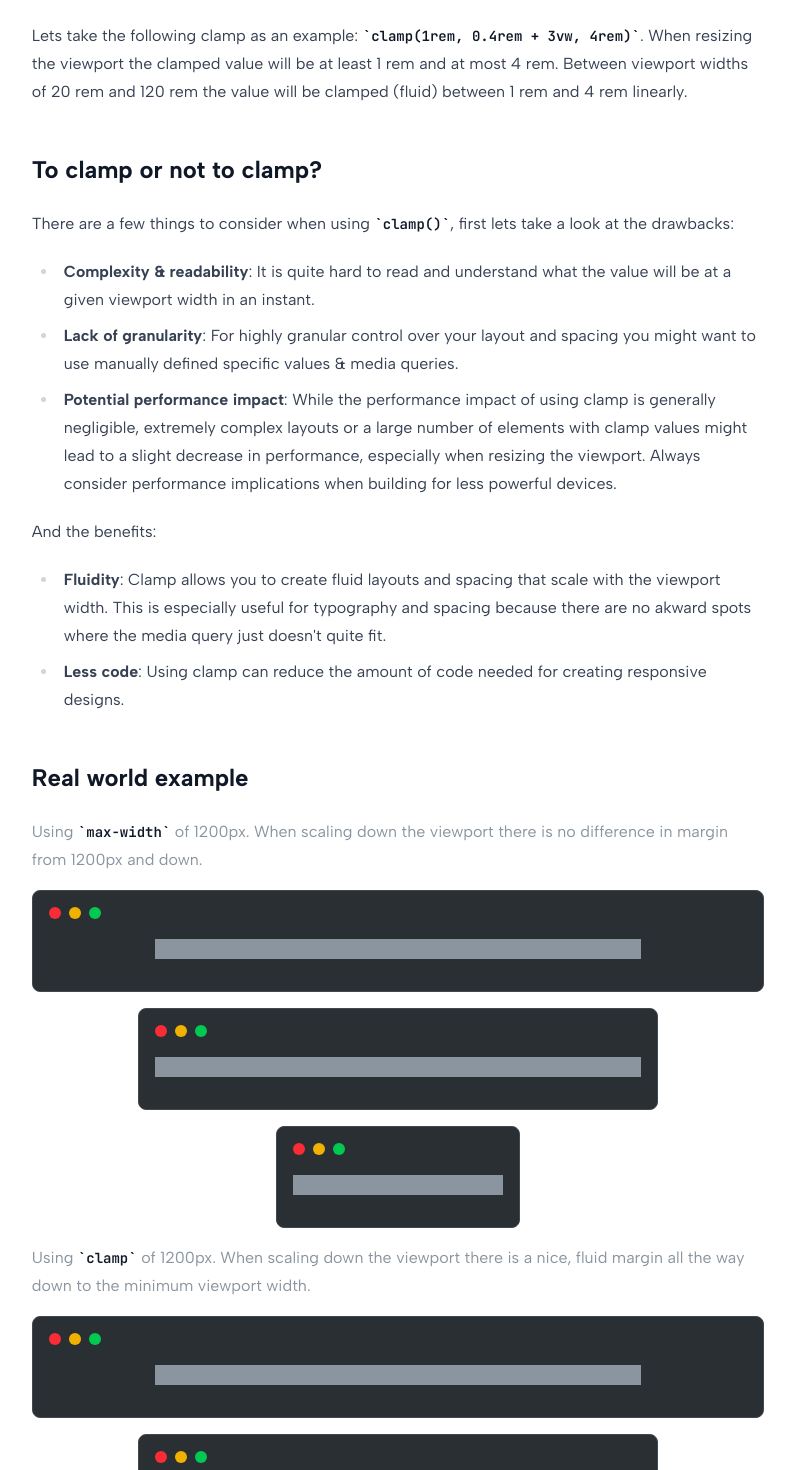
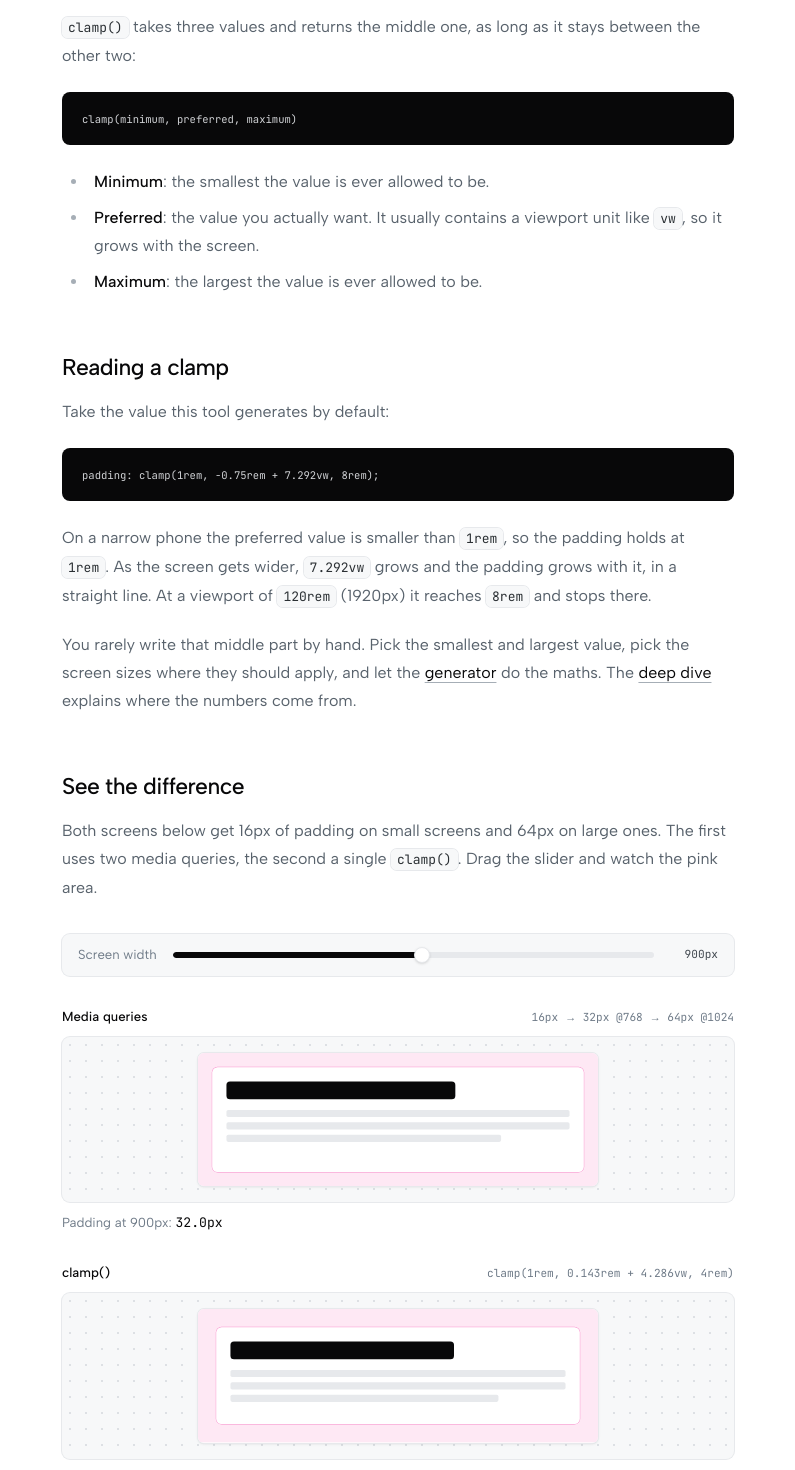
Before and after one commit to Willem-Jaap/cssclamp, a Next.js app: page /guide in a window 1280 px wide. Shown: the part 438-1908 px from the top of the page, without its empty margins (242-1037 px from the left). Built offline with nearby package versions, Linux system fonts and the light colour scheme.

Commit message:
feat: rewrite the guide with an interactive comparison

```diff
--- a/src/app/guide/example.tsx
+++ b/src/app/guide/example.tsx
@@ -1,74 +1,130 @@
-const Example = () => {
+'use client';
+
+import { useEffect, useRef, useState } from 'react';
+
+import { Slider } from '~/components/ui/slider';
+
+const MIN_WIDTH = 320;
+const MAX_WIDTH = 1440;
+const SCREEN_HEIGHT = 300;
+
+// 1rem at 320px up to 4rem at 1440px, see the deepdive for the maths.
+const CLAMP = 'clamp(1rem, 0.143rem + 4.286vw, 4rem)';
+
+const getSteppedPadding = (width: number) => {
+    if (width >= 1024) return 64;
+    if (width >= 768) return 32;
+    return 16;
+};
+
+const getClampedPadding = (width: number) => Math.min(Math.max(2.286 + 0.04286 * width, 16), 64);
+
+interface ScreenProps {
+    label: string;
+    code: string;
+    width: number;
+    scale: number;
+    padding: number;
+}
+
+const Screen = ({ label, code, width, scale, padding }: ScreenProps) => {
     return (
-        <div className="flex flex-col gap-4">
-            <div className="text-neutral-400">
-                Using <code>max-width</code> of 1200px. When scaling down the viewport there is no
-                difference in margin from 1200px and down.
-            </div>
-            <div className="relative h-full origin-top-left overflow-hidden rounded-lg border border-neutral-700 bg-neutral-800 pt-12 pb-8">
-                <div className="absolute top-4 left-4">
-                    <div className="flex items-center gap-2">
-                        <div className="h-3 w-3 rounded-full bg-red-500" />
-                        <div className="h-3 w-3 rounded-full bg-yellow-500" />
-                        <div className="h-3 w-3 rounded-full bg-green-500" />
+        <figure className="not-prose flex flex-col gap-3">
+            <figcaption className="flex items-baseline justify-between gap-4 text-sm">
+                <span className="font-medium text-neutral-950">{label}</span>
+                <code className="font-mono text-xs text-neutral-500">{code}</code>
+            </figcaption>
+            <div className="flex justify-center rounded-lg bg-canvas bg-[radial-gradient(#dde0e4_1px,transparent_1px)] bg-size-[16px_16px] p-4 ring-1 ring-line">
+                <div
+                    className="overflow-hidden rounded-md bg-white shadow-sm ring-1 ring-line"
+                    style={{ width: width * scale, height: SCREEN_HEIGHT * scale }}>
+                    <div
+                        className="origin-top-left bg-primary-50"
+                        style={{
+                            width,
+                            height: SCREEN_HEIGHT,
+                            padding,
+                            transform: `scale(${scale})`,
+                        }}>
+                        <div className="flex h-full flex-col gap-6 rounded-xl bg-white p-8 ring-1 ring-primary-200">
+                            <div className="h-10 w-2/3 rounded-lg bg-neutral-950" />
+                            <div className="flex flex-col gap-3">
+                                <div className="h-4 rounded bg-line" />
+                                <div className="h-4 rounded bg-line" />
+                                <div className="h-4 w-4/5 rounded bg-line" />
+                            </div>
+                        </div>
                     </div>
                 </div>
-                <div className="mx-auto h-5 w-2/3 border border-dashed border-neutral-400 bg-neutral-400 px-2 py-1 text-lg" />
             </div>
-            <div className="relative mx-auto h-full w-[calc(66.6%+2rem)] origin-top-left overflow-hidden rounded-lg border border-neutral-700 bg-neutral-800 px-4 pt-12 pb-8">
-                <div className="absolute top-4 left-4">
-                    <div className="flex items-center gap-2">
-                        <div className="h-3 w-3 rounded-full bg-red-500" />
-                        <div className="h-3 w-3 rounded-full bg-yellow-500" />
-                        <div className="h-3 w-3 rounded-full bg-green-500" />
-                    </div>
-                </div>
-                <div className="mx-auto h-5 border border-dashed border-neutral-400 bg-neutral-400 px-2 py-1 text-lg" />
+            <p className="text-sm text-neutral-500">
+                Padding at {width}px:{' '}
+                <span className="font-mono text-neutral-950 tabular-nums">
+                    {padding.toFixed(1)}px
+                </span>
+            </p>
+        </figure>
+    );
+};
+
+const Example = () => {
+    const containerRef = useRef<HTMLDivElement>(null);
+    const [available, setAvailable] = useState(0);
+    const [width, setWidth] = useState(900);
+
+    useEffect(() => {
+        const element = containerRef.current;
+        if (!element) return;
+
+        const observer = new ResizeObserver(([entry]) => {
+            // Leave room for the canvas padding around each screen.
+            setAvailable(entry.contentRect.width - 32);
+        });
+        observer.observe(element);
+
+        return () => {
+            observer.disconnect();
+        };
+    }, []);
+
+    const scale = available > 0 ? available / MAX_WIDTH : 0;
+
+    return (
+        <div ref={containerRef} className="not-prose my-8 flex flex-col gap-8">
+            <div className="flex items-center gap-4 rounded-lg bg-canvas px-4 py-3 ring-1 ring-line">
+                <span className="text-sm whitespace-nowrap text-neutral-500">Screen width</span>
+                <Slider
+                    aria-label="Screen width"
+                    min={MIN_WIDTH}
+                    max={MAX_WIDTH}
+                    step={1}
+                    value={[width]}
+                    onValueChange={([value]) => {
+                        setWidth(value);
+                    }}
+                />
+                <span className="w-16 text-right font-mono text-xs text-neutral-700 tabular-nums">
+                    {width}px
+                </span>
             </div>
-            <div className="relative mx-auto h-full w-1/3 origin-top-left overflow-hidden rounded-lg border border-neutral-700 bg-neutral-800 px-4 pt-12 pb-8">
-                <div className="absolute top-4 left-4">
-                    <div className="flex items-center gap-2">
-                        <div className="h-3 w-3 rounded-full bg-red-500" />
-                        <div className="h-3 w-3 rounded-full bg-yellow-500" />
-                        <div className="h-3 w-3 rounded-full bg-green-500" />
-                    </div>
-                </div>
-                <div className="mx-auto h-5 border border-dashed border-neutral-400 bg-neutral-400 px-2 py-1 text-lg" />
-            </div>
-            <div className="text-neutral-400">
-                Using <code>clamp</code> of 1200px. When scaling down the viewport there is a nice,
-                fluid margin all the way down to the minimum viewport width.
-            </div>
-            <div className="relative h-full origin-top-left overflow-hidden rounded-lg border border-neutral-700 bg-neutral-800 pt-12 pb-8">
-                <div className="absolute top-4 left-4">
-                    <div className="flex items-center gap-2">
-                        <div className="h-3 w-3 rounded-full bg-red-500" />
-                        <div className="h-3 w-3 rounded-full bg-yellow-500" />
-                        <div className="h-3 w-3 rounded-full bg-green-500" />
-                    </div>
-                </div>
-                <div className="mx-auto h-5 w-2/3 border border-dashed border-neutral-400 bg-neutral-400 px-2 py-1 text-lg" />
-            </div>
-            <div className="relative mx-auto h-full w-[calc(66.6%+2rem)] origin-top-left overflow-hidden rounded-lg border border-neutral-700 bg-neutral-800 px-4 pt-12 pb-8">
-                <div className="absolute top-4 left-4">
-                    <div className="flex items-center gap-2">
-                        <div className="h-3 w-3 rounded-full bg-red-500" />
-                        <div className="h-3 w-3 rounded-full bg-yellow-500" />
-                        <div className="h-3 w-3 rounded-full bg-green-500" />
-                    </div>
-                </div>
-                <div className="mx-auto h-5 w-3/4 border border-dashed border-neutral-400 bg-neutral-400 px-2 py-1 text-lg" />
-            </div>
-            <div className="relative mx-auto h-full w-1/3 origin-top-left overflow-hidden rounded-lg border border-neutral-700 bg-neutral-800 px-4 pt-12 pb-8">
-                <div className="absolute top-4 left-4">
-                    <div className="flex items-center gap-2">
-                        <div className="h-3 w-3 rounded-full bg-red-500" />
-                        <div className="h-3 w-3 rounded-full bg-yellow-500" />
-                        <div className="h-3 w-3 rounded-full bg-green-500" />
-                    </div>
-                </div>
-                <div className="mx-auto h-5 border border-dashed border-neutral-400 bg-neutral-400 px-2 py-1 text-lg" />
-            </div>
+            {scale > 0 && (
+                <>
+                    <Screen
+                        label="Media queries"
+                        code="16px → 32px @768 → 64px @1024"
+                        width={width}
+                        scale={scale}
+                        padding={getSteppedPadding(width)}
+                    />
+                    <Screen
+                        label="clamp()"
+                        code={CLAMP}
+                        width={width}
+                        scale={scale}
+                        padding={getClampedPadding(width)}
+                    />
+                </>
+            )}
         </div>
     );
 };
--- a/src/app/guide/page.tsx
+++ b/src/app/guide/page.tsx
@@ -1,80 +1,158 @@
+import type { Metadata } from 'next';
 import Link from 'next/link';
+
+import Prose from '~/components/content/prose';
 
 import Example from '~/app/guide/example';
 
 const Page = () => {
     return (
-        <article className="mx-[clamp(0rem,_-6.915rem_+_26.596vw,_25rem)] my-24 prose max-w-none">
-            <h1>CSS Clamp Guide</h1>
+        <Prose
+            eyebrow="Guide"
+            title="How to use CSS clamp()"
+            lede="One line of CSS that scales spacing and type smoothly between two screen sizes. No breakpoints, no jumps.">
+            <h2>What clamp() does</h2>
             <p>
-                <code>clamp()</code>is a CSS function that allows you to clamp a value between a
-                minimum and maximum value. It is a great tool for spacing and typography and very
-                underused in my opinion. If you&apos;re interested in the technical details, check
-                out the <Link href="/deepdive">deepdive</Link>,{' '}
-                <Link
-                    href="https://developer.mozilla.org/en-US/docs/Web/CSS/clamp"
-                    target="_blank"
-                    rel="noreferrer">
-                    MDN docs
-                </Link>{' '}
-                and the{' '}
-                <Link
-                    href="https://www.w3.org/TR/css-values-4/#math-function"
-                    target="_blank"
-                    rel="noreferrer">
-                    W3C spec
-                </Link>
-                .
+                <code>clamp()</code> takes three values and returns the middle one, as long as it
+                stays between the other two:
             </p>
-            <p>A short overview of the syntax:</p>
             <pre>
                 <code>clamp(minimum, preferred, maximum)</code>
             </pre>
-            <p>
-                Lets take the following clamp as an example:{' '}
-                <code>clamp(1rem, 0.4rem + 3vw, 4rem)</code>. When resizing the viewport the clamped
-                value will be at least 1 rem and at most 4 rem. Between viewport widths of 20 rem
-                and 120 rem the value will be clamped (fluid) between 1 rem and 4 rem linearly.
-            </p>
-            <h2>To clamp or not to clamp?</h2>
-            <p>
-                There are a few things to consider when using <code>clamp()</code>, first lets take
-                a look at the drawbacks:
-            </p>
             <ul>
                 <li>
-                    <b>Complexity & readability</b>: It is quite hard to read and understand what
-                    the value will be at a given viewport width in an instant.
+                    <strong>Minimum</strong>: the smallest the value is ever allowed to be.
                 </li>
                 <li>
-                    <b>Lack of granularity</b>: For highly granular control over your layout and
-                    spacing you might want to use manually defined specific values & media queries.
+                    <strong>Preferred</strong>: the value you actually want. It usually contains a
+                    viewport unit like <code>vw</code>, so it grows with the screen.
                 </li>
                 <li>
-                    <b>Potential performance impact</b>: While the performance impact of using clamp
-                    is generally negligible, extremely complex layouts or a large number of elements
-                    with clamp values might lead to a slight decrease in performance, especially
-                    when resizing the viewport. Always consider performance implications when
-                    building for less powerful devices.
+                    <strong>Maximum</strong>: the largest the value is ever allowed to be.
                 </li>
             </ul>
-            <p>And the benefits:</p>
+
+            <h2>Reading a clamp</h2>
+            <p>Take the value this tool generates by default:</p>
+            <pre>
+                <code>padding: clamp(1rem, -0.75rem + 7.292vw, 8rem);</code>
+            </pre>
+            <p>
+                On a narrow phone the preferred value is smaller than <code>1rem</code>, so the
+                padding holds at <code>1rem</code>. As the screen gets wider, <code>7.292vw</code>{' '}
+                grows and the padding grows with it, in a straight line. At a viewport of{' '}
+                <code>120rem</code> (1920px) it reaches <code>8rem</code> and stops there.
+            </p>
+            <p>
+                You rarely write that middle part by hand. Pick the smallest and largest value, pick
+                the screen sizes where they should apply, and let the{' '}
+                <Link href="/">generator</Link> do the maths. The{' '}
+                <Link href="/deepdive">deep dive</Link> explains where the numbers come from.
+            </p>
+
+            <h2>See the difference</h2>
+            <p>
+                Both screens below get 16px of padding on small screens and 64px on large ones. The
+                first uses two media queries, the second a single <code>clamp()</code>. Drag the
+                slider and watch the pink area.
+            </p>
+            <Example />
+            <p>
+                The media query version jumps at 768px and 1024px and stays flat everywhere in
+                between. The clamp version never jumps: every screen width gets its own padding.
+            </p>
+
+            <h2>Using the generator</h2>
+            <ol>
+                <li>
+                    Choose <strong>Container</strong> to preview spacing, or <strong>Text</strong>{' '}
+                    to preview font sizes.
+                </li>
+                <li>
+                    Set the <strong>minimum and maximum value</strong>: the size on the smallest and
+                    the largest screen.
+                </li>
+                <li>
+                    Set the <strong>viewport range</strong>: the screen widths where the value
+                    should start and stop growing. Match these to your design, for example 24rem
+                    (384px) to 120rem (1920px).
+                </li>
+                <li>
+                    Drag the <strong>screen width</strong> slider to check the result, then copy the
+                    value.
+                </li>
+            </ol>
+
+            <h2>When to reach for it</h2>
+            <p>Clamp is at its best for values that should feel proportional to the screen:</p>
+            <ul>
+                <li>Page and section padding, and gaps between large blocks.</li>
+                <li>Headings and display text.</li>
+                <li>Gutters in grids and card layouts.</li>
+            </ul>
+            <p>It is less useful when:</p>
             <ul>
                 <li>
-                    <b>Fluidity</b>: Clamp allows you to create fluid layouts and spacing that scale
-                    with the viewport width. This is especially useful for typography and spacing
-                    because there are no akward spots where the media query just doesn&apos;t quite
-                    fit.
+                    <strong>The layout changes shape.</strong> Going from one column to three is a
+                    job for a media or container query, not a fluid value.
                 </li>
                 <li>
-                    <b>Less code</b>: Using clamp can reduce the amount of code needed for creating
-                    responsive designs.
+                    <strong>The value is tiny.</strong> Scaling a 4px border radius to 6px is
+                    invisible and only makes the code harder to read.
+                </li>
+                <li>
+                    <strong>You need an exact value at an exact size.</strong> If a design specifies
+                    24px at 768px and nothing in between, a breakpoint says that more clearly.
                 </li>
             </ul>
-            <h2>Real world example</h2>
-            <Example />
-        </article>
+
+            <h2>Tips</h2>
+            <ul>
+                <li>
+                    Use <code>rem</code> for the minimum and maximum, so the value still respects
+                    the user&apos;s font size setting.
+                </li>
+                <li>
+                    Keep body text close to fixed. A fluid range like 1rem to 1.125rem is plenty;
+                    save the big ranges for headings.
+                </li>
+                <li>
+                    Put fluid values in variables or design tokens, so you only write each clamp
+                    once.
+                </li>
+            </ul>
+
+            <h2>Further reading</h2>
+            <ul>
+                <li>
+                    <Link href="/deepdive">The deep dive</Link>: the maths, zoom and accessibility,
+                    and container units.
+                </li>
+                <li>
+                    <Link
+                        href="https://developer.mozilla.org/en-US/docs/Web/CSS/clamp"
+                        target="_blank"
+                        rel="noreferrer">
+                        clamp() on MDN
+                    </Link>
+                </li>
+                <li>
+                    <Link
+                        href="https://www.w3.org/TR/css-values-4/#comp-func"
+                        target="_blank"
+                        rel="noreferrer">
+                        CSS Values and Units, Level 4
+                    </Link>
+                </li>
+            </ul>
+        </Prose>
     );
 };
 
+export const metadata: Metadata = {
+    title: 'Guide',
+    description:
+        'Learn how CSS clamp() works, how to read a clamp value and when to use fluid spacing and typography instead of media queries.',
+};
+
 export default Page;
--- /dev/null
+++ b/src/components/content/prose.tsx
@@ -0,0 +1,42 @@
+import { type ReactNode } from 'react';
+
+import cn from '~/utils/cn';
+
+interface Props {
+    eyebrow: string;
+    title: string;
+    lede: ReactNode;
+    children: ReactNode;
+    className?: string;
+}
+
+const Prose = ({ eyebrow, title, lede, children, className }: Props) => {
+    return (
+        <article className={cn('mx-auto w-full max-w-2xl py-16 md:py-24', className)}>
+            <header className="mb-12 border-b border-b-line pb-10">
+                <p className="text-sm font-medium text-primary-500">{eyebrow}</p>
+                <h1 className="mt-3 text-4xl font-medium tracking-tight text-balance text-neutral-950">
+                    {title}
+                </h1>
+                <p className="mt-4 text-lg leading-relaxed text-pretty text-neutral-500">{lede}</p>
+            </header>
+            <div
+                className={cn(
+                    'prose max-w-none',
+                    'prose-headings:font-medium prose-headings:tracking-tight prose-headings:text-neutral-950',
+                    'prose-h2:mt-14 prose-h2:mb-4 prose-h2:text-2xl prose-h3:mt-8 prose-h3:text-lg',
+                    'prose-p:leading-7 prose-p:text-neutral-600 prose-li:text-neutral-600 prose-li:marker:text-neutral-300',
+                    'prose-strong:font-medium prose-strong:text-neutral-950',
+                    'prose-a:font-normal prose-a:text-neutral-950 prose-a:decoration-neutral-300 prose-a:underline-offset-4 hover:prose-a:decoration-neutral-950',
+                    'prose-code:rounded-md prose-code:bg-canvas prose-code:px-1.5 prose-code:py-0.5 prose-code:text-[0.8125em] prose-code:font-normal prose-code:text-neutral-800 prose-code:ring-1 prose-code:ring-line prose-code:before:content-none prose-code:after:content-none',
+                    'prose-pre:rounded-lg prose-pre:bg-neutral-950 prose-pre:px-5 prose-pre:py-4 prose-pre:text-[0.8125rem] prose-pre:leading-relaxed',
+                    '[&_pre_code]:bg-transparent [&_pre_code]:p-0 [&_pre_code]:text-neutral-100 [&_pre_code]:ring-0',
+                    'prose-hr:border-line',
+                )}>
+                {children}
+            </div>
+        </article>
+    );
+};
+
+export default Prose;
```
